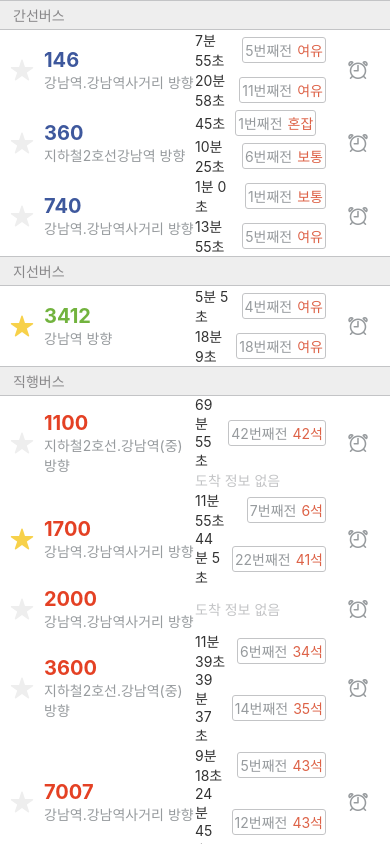
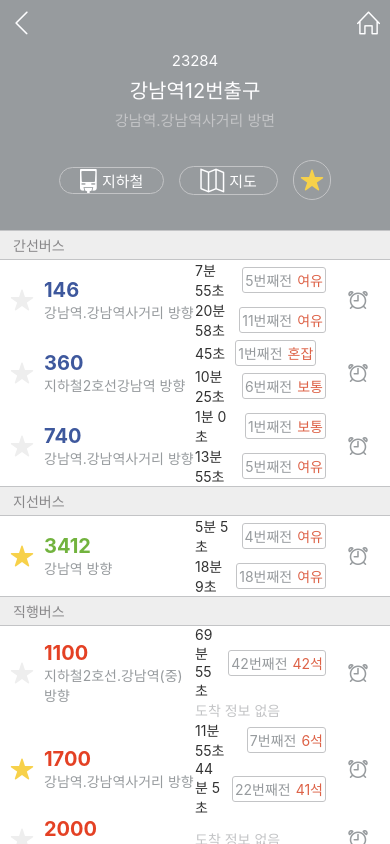
Before and after one commit to hojintop/RN-KAKAO-BUS-CLON, a React Native app: screen / in a window 390 px wide. Built offline with nearby package versions, Linux system fonts and the light colour scheme.

Commit message:
헤더 스테이션 정보 구현중

```diff
--- a/App.js
+++ b/App.js
@@ -12,6 +12,7 @@ import {
 } from "./src/data";
 import dayjs from "dayjs";
 import { useEffect, useState } from "react";
+import HeaderBusInfo from "./src/HeaderBusInfo";
 
 export default function App() {
   const sections = getSections(busStop.buses);
@@ -58,6 +59,12 @@ export default function App() {
     );
   }
 
+  function ListHeaderComponent(){
+    return(
+      <HeaderBusInfo />
+    )
+  }
+
   function renderSectionHeader({ section: { title } }) {
     return (
       <View
@@ -88,10 +95,11 @@ export default function App() {
 
   return (
     <SafeAreaProvider>
-      <SafeAreaView style={styles.container}>
+      <SafeAreaView style={styles.container} edges={["left", "right"]}>
         <SectionList
           style={{ flex: 1, width: "100%" }}
           sections={sections}
+          ListHeaderComponent={ListHeaderComponent}
           renderSectionHeader={renderSectionHeader}
           renderItem={renderItem}
         />
--- /dev/null
+++ b/src/HeaderBusInfo.js
@@ -0,0 +1,53 @@
+import { Text, TouchableOpacity, View } from "react-native";
+import { useSafeAreaInsets } from "react-native-safe-area-context";
+import SimpleLineIcons from '@expo/vector-icons/SimpleLineIcons';
+import Fontisto from '@expo/vector-icons/Fontisto';
+
+import { COLOR } from "./color";
+import { busStop } from "./data";
+import Margin from "./Margin";
+import BookmarkButton from "./BookmarkButton";
+
+export default() => {
+    const insets = useSafeAreaInsets();
+
+    return(
+        <View style={{ width: '100%',backgroundColor: COLOR.GRAY_3, }} >
+            <View style={{marginTop: insets.top, flexDirection: 'row', justifyContent: 'space-between', }}>
+                <TouchableOpacity style={{padding: 10}}>
+                    <SimpleLineIcons name="arrow-left" size={23} color={COLOR.WHITE} />
+                </TouchableOpacity>
+                <TouchableOpacity style={{padding: 10}}>
+                    <SimpleLineIcons name="home" size={23} color={COLOR.WHITE} />
+                </TouchableOpacity>
+            </View>
+
+            <View style={{justifyContent: 'center', alignItems: 'center'}}>
+                <Margin height={5}/>
+                <Text style={{color: COLOR.WHITE, fontSize: 15}}>{busStop.id}</Text>
+                <Margin height={5}/>
+                <Text style={{color: COLOR.WHITE, fontSize: 20}}>{busStop.name}</Text>
+                <Margin height={5}/>
+                <Text style={{color: COLOR.GRAY_2, fontSize: 15}}>{busStop.directionDescription} 방면</Text>
+            </View>
+
+            <View style={{flexDirection: 'row', justifyContent:'center', alignItems:'center', padding:30}}>
+                <View style={{borderWidth:0.5, borderColor: COLOR.GRAY_2, flexDirection: 'row', justifyContent:'center', alignItems:'center', padding: '6', paddingHorizontal: 20, borderRadius: 30, marginRight: 15}}>
+                    <Fontisto name="metro" size={24} color={COLOR.WHITE} />
+                    <Text style={{marginLeft: 5, color: COLOR.WHITE, fontSize: 15,}}>지하철</Text>
+                </View>
+
+                <View style={{borderWidth:0.5, borderColor: COLOR.GRAY_2, flexDirection: 'row', justifyContent:'center', alignItems:'center', padding: '6', paddingHorizontal: 20, borderRadius: 30, marginRight: 15}}>
+                    <SimpleLineIcons name="map" size={24} color={COLOR.WHITE} />
+                    <Text style={{marginLeft: 5, color: COLOR.WHITE, fontSize: 15}}>지도</Text>
+                </View>
+
+                <View style={{borderWidth:0.5,borderColor: COLOR.GRAY_2 , padding: 6, borderRadius: 20}}>
+                    <BookmarkButton
+                        isBookmarked={true}
+                    />
+                </View>
+            </View>
+        </View>
+    )
+}
--- /dev/null
+++ b/src/Margin.js
@@ -0,0 +1,9 @@
+import { View } from "react-native"
+
+export default({height}) => {
+    return(
+        <View
+            style={{height: height}}
+        />
+    )
+}
```
